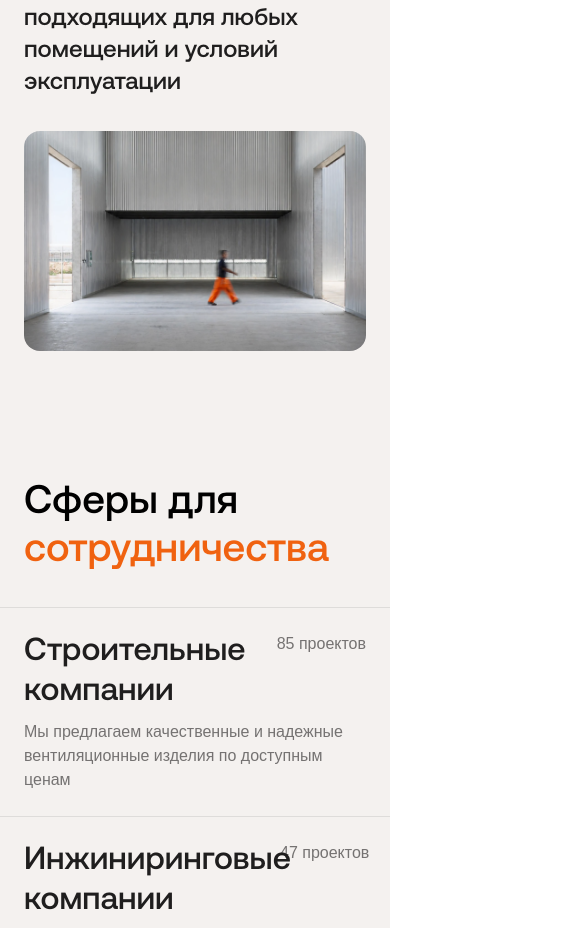
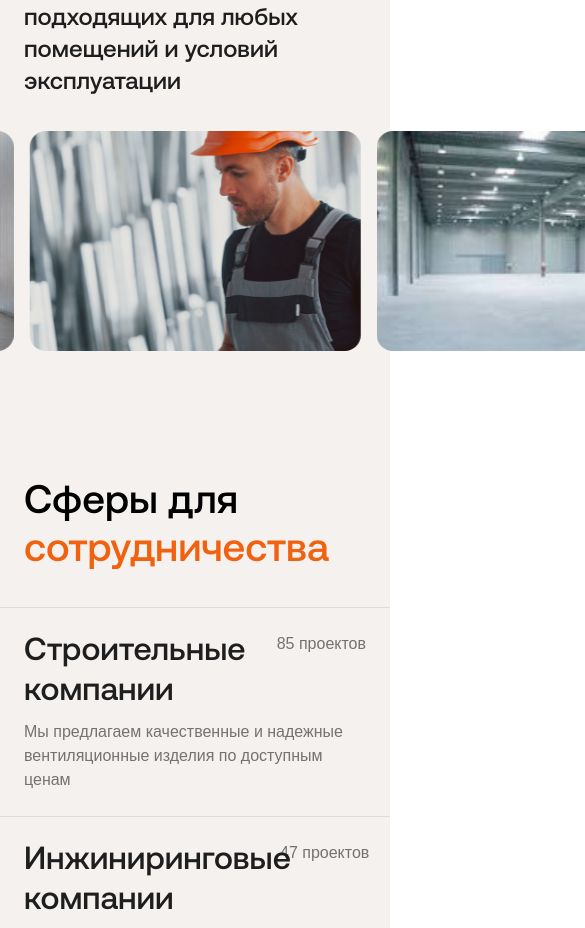
Before and after one commit to kinnaamf/art-klimat-vue, a Vue app: page / in a window 390 px wide. Shown: the part 5943-6871 px from the top of the page, 585 px wide, since content can reach past the window. Built offline with nearby package versions, Linux system fonts and the light colour scheme; a web font is replaced by a local one.

Commit message:
refractor: add mobile slider as separated component

```diff
--- a/src/assets/styles/components.css
+++ b/src/assets/styles/components.css
@@ -520,21 +520,15 @@
   }
 
   .production-slider-mobile__container {
-    @apply w-full h-[220px] sm:h-[280px] overflow-x-auto scrollbar-none lg:hidden;
-    scroll-snap-type: x mandatory;
-  }
-
-  .production-slider-mobile__content {
-    @apply flex gap-4 h-full;
+    @apply w-full h-[220px] sm:h-[280px] lg:hidden;
   }
 
   .production-slider-mobile__slide {
-    @apply h-full shrink-0 w-full;
-    scroll-snap-align: start;
+    @apply h-full shrink-0 w-[85vw];
   }
 
   .production-slider-mobile__image {
-    @apply rounded-2xl w-full h-full object-cover object-center;
+    @apply w-full h-full object-cover object-center rounded-2xl;
   }
 
   /* PRODUCTS SECTION STYLES */
--- a/src/components/sections/production/ProductionSection.vue
+++ b/src/components/sections/production/ProductionSection.vue
@@ -4,6 +4,7 @@ import ProductionSlider from "@/components/sections/production/ProductionSlider.
 import { useSlider } from "@/composables/useSlider.ts";
 import { useIntersection } from "@/composables/useIntersection.ts";
 import { ref } from "vue";
+import ProductionSliderMobile from "@/components/sections/production/ProductionSliderMobile.vue";
 
 const { slides } = useSlider()
 
@@ -77,6 +78,7 @@ const { isVisible: textVisible } = useIntersection(trigger3);
         </div>
       </div>
     </div>
+    <ProductionSliderMobile :slides="slides"/>
   </div>
 
 </template>
--- a/src/components/sections/production/ProductionSlider.vue
+++ b/src/components/sections/production/ProductionSlider.vue
@@ -1,8 +1,6 @@
 <script setup lang="ts">
 import { useSlider } from "@/composables/useSlider.ts";
 import IconChevron from "@/components/icons/IconChevron.vue";
-import { ref } from "vue";
-import { useSliderDrag } from "@/composables/useSliderDrag.ts";
 
 defineProps<{
   slides: { main: string; alt: string }[]
@@ -15,31 +13,11 @@ const {
   prev,
 } = useSlider()
 
-const { sliderRef: mobileSliderRef, startDragging, drag, stopDragging } = useSliderDrag()
 
 </script>
 
 <template>
   <div class="production-slider__track">
-    <!-- MOBILE -->
-    <div class="production-slider-mobile__container"
-         ref="mobileSliderRef"
-         @mousedown="startDragging"
-         @mousemove="drag"
-         @mouseup="stopDragging"
-         @mouseleave="stopDragging"
-    >
-      <div class="production-slider-mobile__content">
-        <div class="production-slider-mobile__slide"
-        v-for="(slide, index) in slides"
-        >
-          <img :src="slide.main" alt="" class="production-slider-mobile__image">
-        </div>
-        <div class="shrink-0 w-6"></div>
-      </div>
-    </div>
-
-    <!-- DESKTOP -->
     <div class="production-slider">
       <div class="production-slider__main">
         <img
--- /dev/null
+++ b/src/components/sections/production/ProductionSliderMobile.vue
@@ -0,0 +1,43 @@
+<template>
+  <div class="production-slider-mobile__container">
+    <swiper
+        :modules="modules"
+        :slides-per-view="'auto'"
+        :centered-slides="true"
+        :space-between="16"
+        :initial-slide="1"
+        :free-mode="true"
+        class="production-swiper"
+    >
+      <swiper-slide
+          v-for="(slide, index) in slides"
+          :key="index"
+          class="production-slider-mobile__slide"
+      >
+        <img :src="slide.main" :alt="slide.alt" class="production-slider-mobile__image">
+      </swiper-slide>
+    </swiper>
+  </div>
+</template>
+
+<script setup lang="ts">
+import { Swiper, SwiperSlide } from 'swiper/vue';
+import { Pagination } from 'swiper/modules';
+
+import 'swiper/css';
+
+defineProps<{
+  slides: { main: string; alt: string }[]
+}>();
+
+const modules = [Pagination];
+</script>
+
+<style scoped lang="postcss">
+.production-swiper {
+  width: 100%;
+  height: 100%;
+  padding: 0 calc((100vw - 85vw) / 2);
+  overflow: visible !important;
+}
+</style>
```
